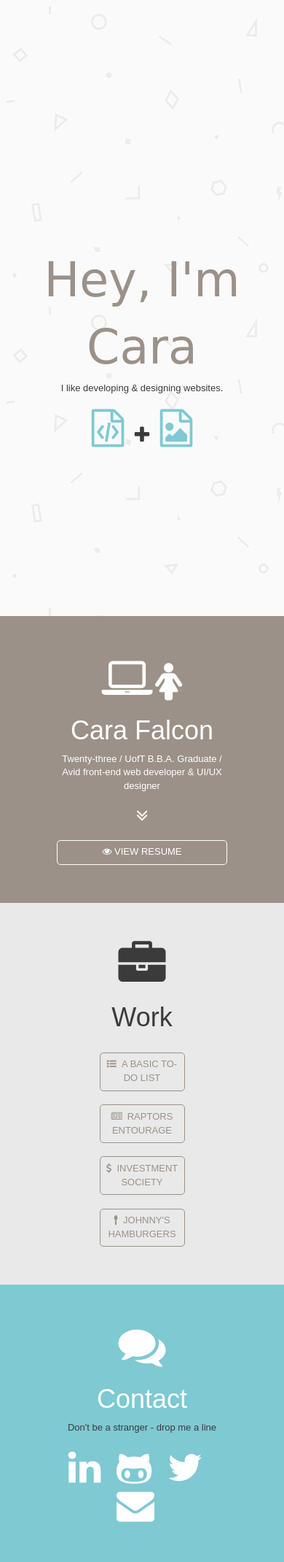
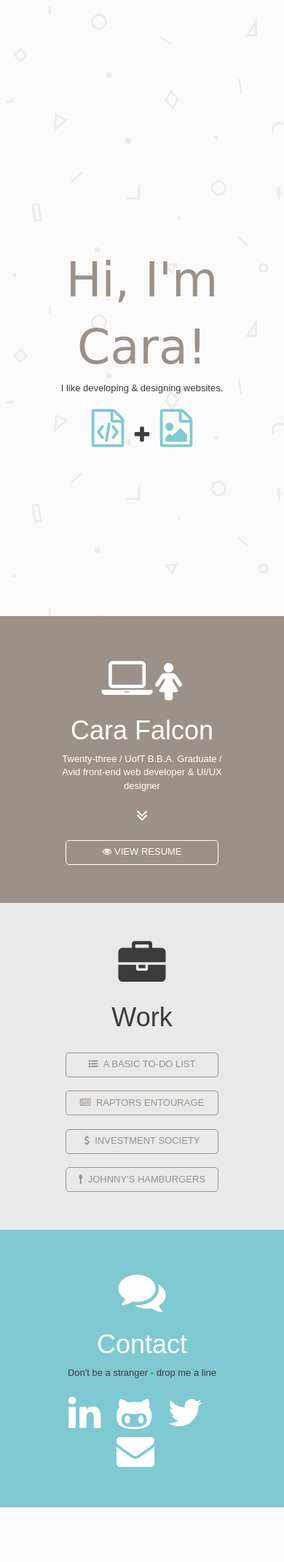
Before and after one commit to carafalcon/personalsite, a PHP site: page / in a window 390 px wide. Shown: the whole page at 73% size. After the commit the page ends 2065 px from the top, so only its background shows below. Run offline with PHP 8.4, Linux system fonts and the light colour scheme; some libraries are stand-ins or nearby versions; some web fonts are replaced.

Commit message:
Added media queries for phone devices

```diff
--- a/index.html
+++ b/index.html
@@ -35,7 +35,7 @@
 
     <section class="height-100 intro">
             <div id="intro-box">
-                <span class="header1">Hey, I'm Cara</span>
+                <span class="header1">Hi, I'm Cara!</span>
                 <br><span class="darkgrey">I like developing & designing websites.</span>
                 <br><br>
                 <i class="fa fa-file-code-o fa-4x darkblue"></i>&nbsp;&nbsp;&nbsp;
@@ -48,17 +48,19 @@
             <div id="about-box">
                 <i class="fa fa-laptop fa-5x"></i>  <i class="fa fa-female fa-4x"></i>
                 <h1>Cara Falcon</h1>
-                <span>Twenty-three / UofT B.B.A. Graduate / Avid front-end web developer & UI/UX designer</span>
+                <span>Twenty-three / UofT B.B.A. Graduate / Avid front-end web developer & UI/UX designer</span><br><br>
 
-                <br><br><center><i class="fa fa-angle-double-down fa-2x"></i></center>
+                <center>
+                    <i class="fa fa-angle-double-down fa-2x"></i>
 
-                <br>
+                    <br><br>
                     <a href="files/CaraFalcon_Resume.pdf">
                     <div id="resume">
                        <i class="fa fa-eye fa-1x"></i>
                        <span id="download-resume">View Resume</span>
                     </div>
                     </a>
+                </center>
             </div>
     </section>
 
@@ -106,10 +108,12 @@
                 <h1>Contact</h1>
 
                 <span class="darkgrey">Don't be a stranger - drop me a line</span><br><br>
-                    <a href="https://ca.linkedin.com/in/carafalcon"><i class="fa fa-linkedin fa-4x"></i></a> &nbsp;&nbsp;&nbsp;&nbsp;
-                    <a href="http://github.com/carafalcon"><i class="fa fa-github-alt fa-4x"></i></a> &nbsp;&nbsp;&nbsp;&nbsp;
-                    <a href="http://twitter.com/carafalcon"><i class="fa fa-twitter fa-4x"></i></a> &nbsp;&nbsp;&nbsp;&nbsp;
-                    <a href="mailto:carafalcon@gmail.com"><i class="fa fa-envelope fa-4x"></i></a> &nbsp;&nbsp;&nbsp;&nbsp;
+
+                    <a href="https://ca.linkedin.com/in/carafalcon"><i class="fa fa-linkedin fa-4x social"></i></a> &nbsp;&nbsp;&nbsp;&nbsp;
+                    <a href="http://github.com/carafalcon"><i class="fa fa-github-alt fa-4x social"></i></a> &nbsp;&nbsp;&nbsp;&nbsp;
+                    <a href="http://twitter.com/carafalcon"><i class="fa fa-twitter fa-4x social"></i></a> &nbsp;&nbsp;&nbsp;&nbsp;
+                    <a href="mailto:carafalcon@gmail.com"><i class="fa fa-envelope fa-4x social"></i></a> &nbsp;&nbsp;&nbsp;&nbsp;
+
             </div>
     </section>
 
--- a/scss/_style.scss
+++ b/scss/_style.scss
@@ -101,7 +101,7 @@ a:focus {
 
 #resume {
   background-color: $brown;
-  width: 100%;
+  width: 50%;
   border: 1px solid #fff;
   padding: .5em;
   text-transform: uppercase;
@@ -154,6 +154,7 @@ a:focus {
 }
 
 #about-box {
+    text-align: center;
 }
 
 .work {
@@ -172,3 +173,29 @@ a:focus {
 
 #contact-box {
 }
+
+// Media queries
+
+@media only screen and (max-width: 767px) {
+    /* phones */
+    #work-item,
+    #resume {
+        width: 90%;
+    }
+}
+
+@media only screen and (max-width: 380px) {
+    /* phones */
+    .social {
+        font-size: 3em;
+    }
+
+    .height-normal {
+        padding-left: 1em;
+        padding-right: 1em;
+    }
+
+    .header1 {
+        font-size: 4em;
+    }
+}
```
Also changed, not shown: css/main.css, scss/main.scss (line endings or trailing spaces), 2 other files. Lines whose indentation alone changed are shown as unchanged.
